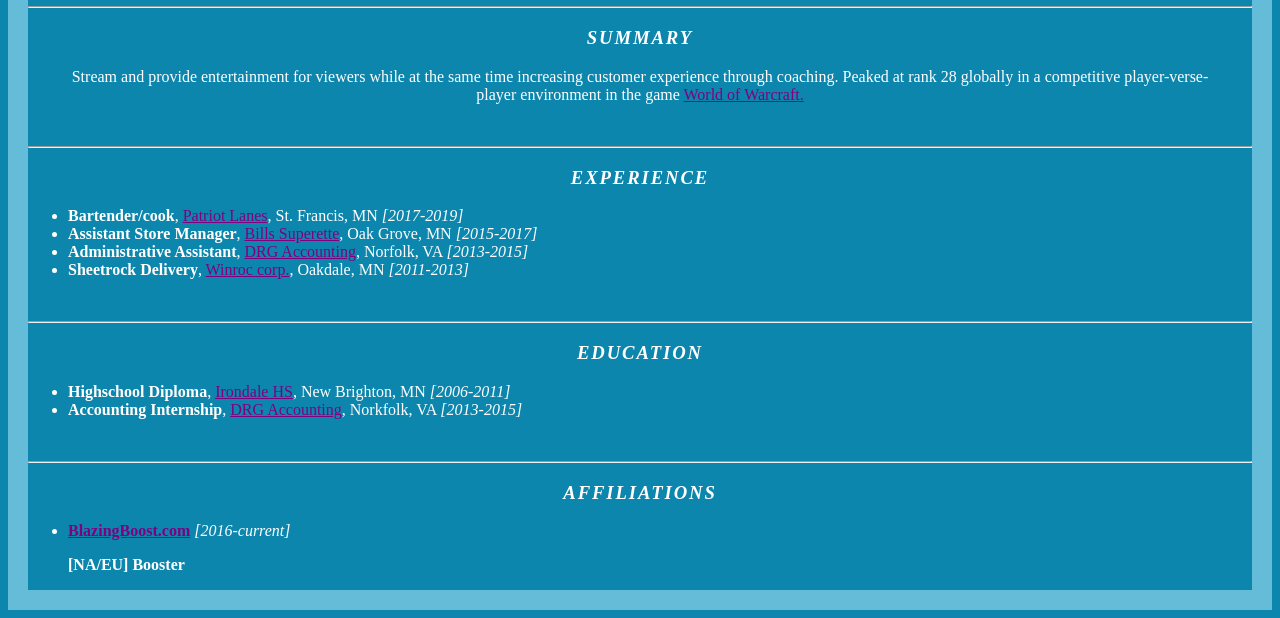
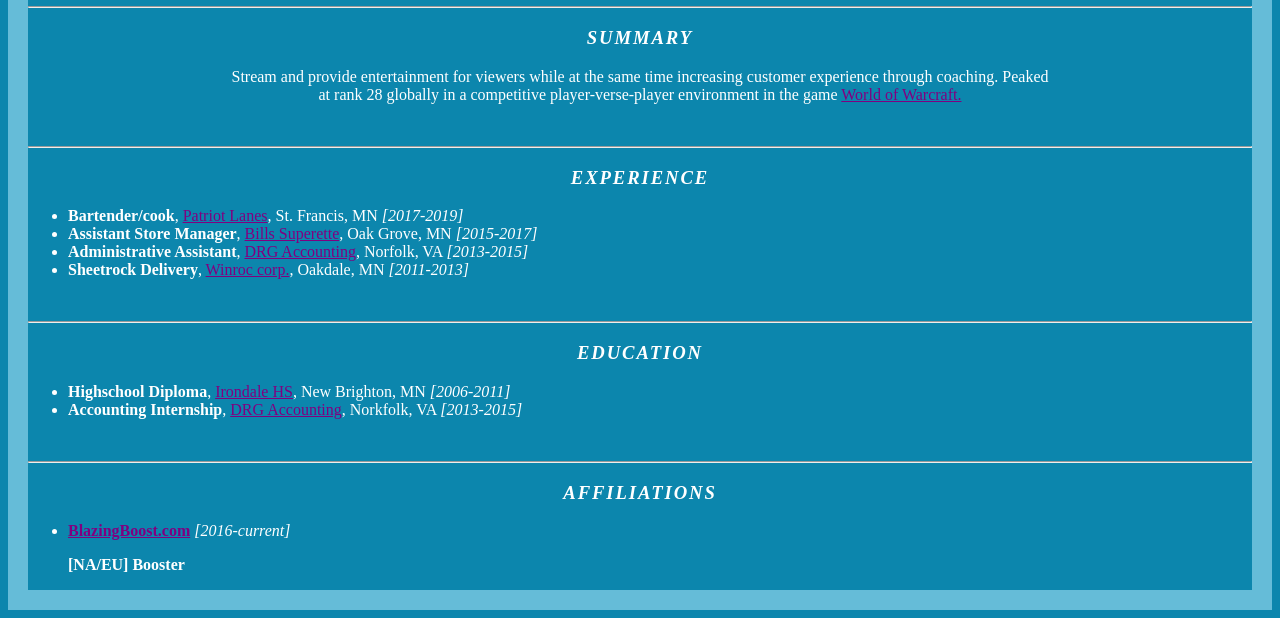
Before and after one commit to ckbasinski/ckbasinski.github.io, a plain HTML site: page index.html in a window 1280 px wide. Shown: the part 306-924 px from the top of the page. Drawn offline with Linux system fonts and the light colour scheme.

Commit message:
Update style.css

```diff
--- a/style.css
+++ b/style.css
@@ -6,8 +6,8 @@ background-color:#0C86AD;
 }
 
 p{
-  margin-left:40px;
-  margin-right:40px;
+  margin-left:200px;
+  margin-right:200px;
   text-align:center;
 }
 
```
